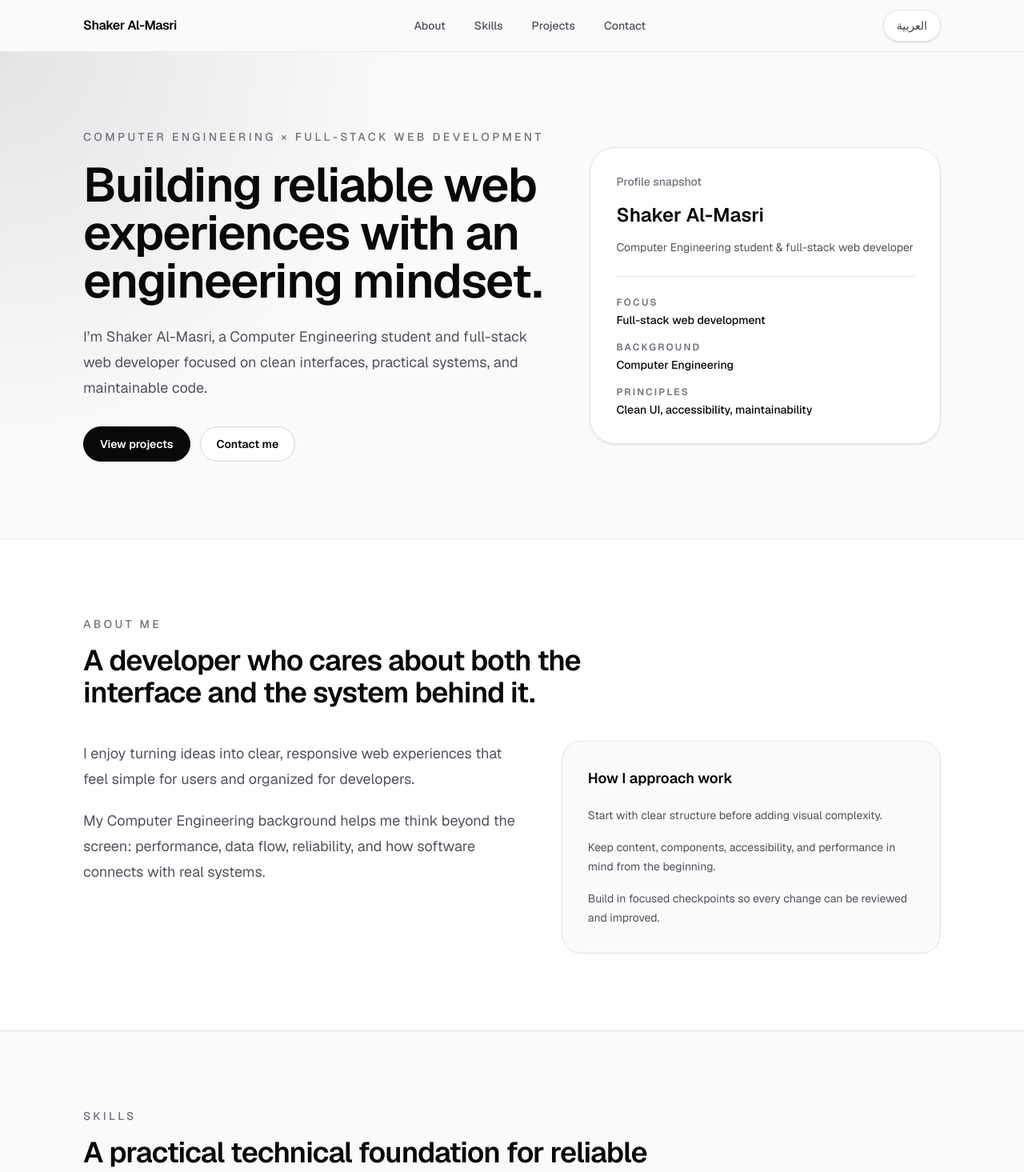
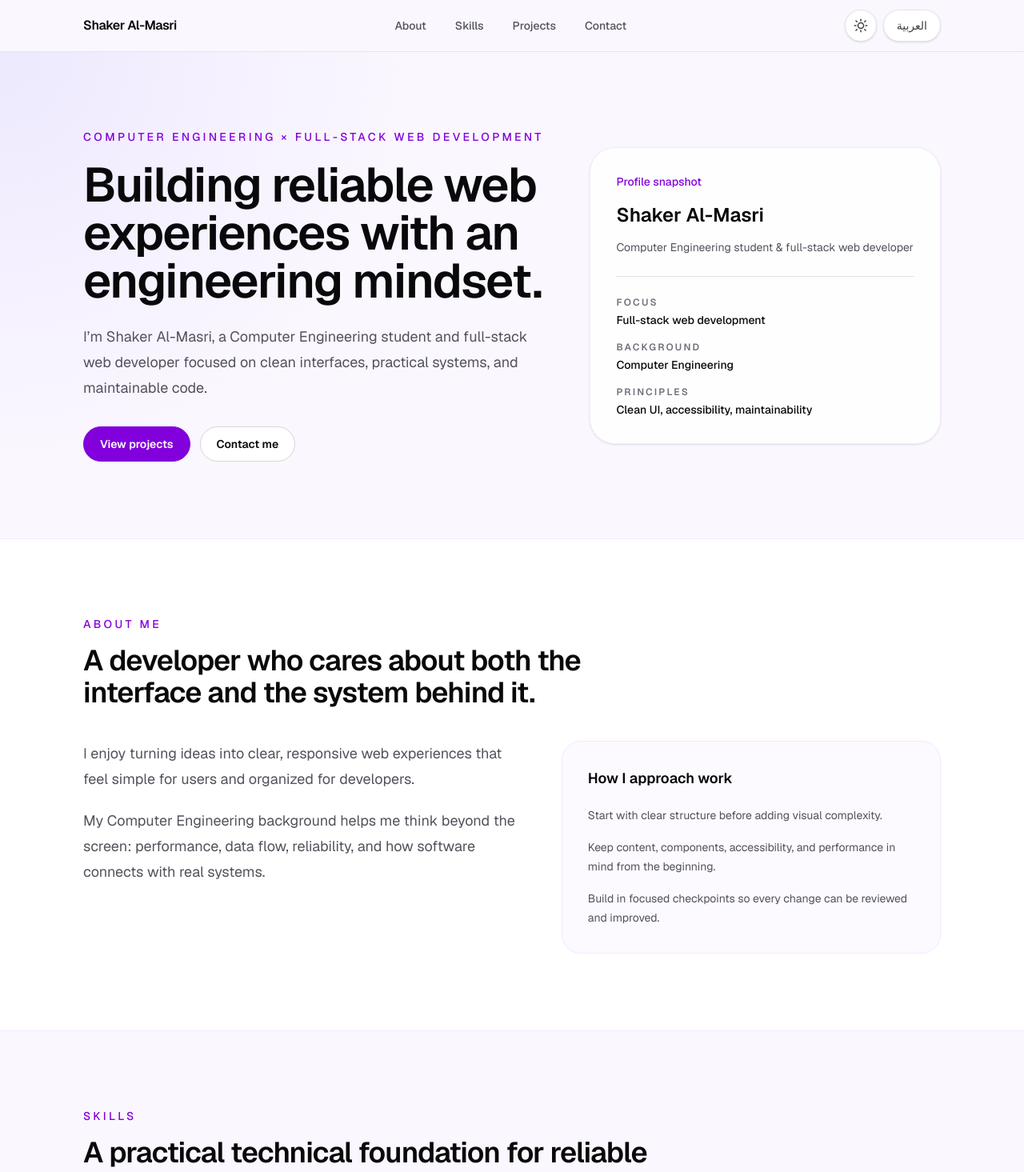
Before and after one commit to ShakerMasri/my-portfolio, a Next.js app: page /en in a window 1280 px wide. Shown: the top 1465 px of the page at 80% size. Built offline with nearby package versions, Linux system fonts and the light colour scheme.

Commit message:
Add purple visual polish and dark mode

```diff
--- a/src/app/globals.css
+++ b/src/app/globals.css
@@ -1,8 +1,19 @@
 @import "tailwindcss";
 
+@custom-variant dark (&:where(.dark, .dark *));
+
 :root {
-  --background: #fafafa;
+  color-scheme: light;
+  --background: #fbf7ff;
   --foreground: #18181b;
+  --focus-ring: #7c3aed;
+}
+
+.dark {
+  color-scheme: dark;
+  --background: #09090b;
+  --foreground: #fafafa;
+  --focus-ring: #c084fc;
 }
 
 @theme inline {
@@ -37,7 +48,7 @@ a:not([class]) {
 }
 
 :focus-visible {
-  outline: 3px solid #2563eb;
+  outline: 3px solid var(--focus-ring);
   outline-offset: 3px;
 }
 
@@ -48,8 +59,8 @@ a:not([class]) {
   z-index: 50;
   transform: translateY(-150%);
   border-radius: 9999px;
-  background: #18181b;
-  color: #ffffff;
+  background: var(--foreground);
+  color: var(--background);
   padding: 0.625rem 1rem;
   font-size: 0.875rem;
   font-weight: 600;
@@ -59,3 +70,13 @@ a:not([class]) {
 .skip-link:focus-visible {
   transform: translateY(0);
 }
+
+::selection {
+  background: #ddd6fe;
+  color: #2e1065;
+}
+
+.dark ::selection {
+  background: #6d28d9;
+  color: #fafafa;
+}
--- a/src/components/layout/site-header.tsx
+++ b/src/components/layout/site-header.tsx
@@ -3,6 +3,7 @@ import { navigation, profile } from "@/config";
 import { getLocalizedText } from "@/i18n/locales";
 import type { Locale, NavigationItem } from "@/types/portfolio";
 import { Container } from "@/components/ui/container";
+import { ThemeToggle } from "@/components/ui/theme-toggle";
 import { LanguageSwitcher } from "./language-switcher";
 
 function getLocalizedHref(item: NavigationItem, locale: Locale) {
@@ -19,12 +20,12 @@ type SiteHeaderProps = Readonly<{
 
 export function SiteHeader({ locale }: SiteHeaderProps) {
   return (
-    <header className="sticky top-0 z-30 border-b border-zinc-200/80 bg-background/90 backdrop-blur">
+    <header className="sticky top-0 z-30 border-b border-zinc-200/80 bg-background/90 backdrop-blur dark:border-white/10">
       <Container className="flex flex-col gap-3 py-3 md:min-h-16 md:flex-row md:items-center md:justify-between md:py-0">
         <div className="flex items-center justify-between gap-4">
           <Link
             href={`/${locale}`}
-            className="font-semibold tracking-tight text-zinc-950"
+            className="font-semibold tracking-tight text-zinc-950 transition hover:text-purple-700 focus-visible:outline focus-visible:outline-2 focus-visible:outline-offset-4 focus-visible:outline-purple-600 dark:text-zinc-50 dark:hover:text-purple-300 dark:focus-visible:outline-purple-300"
             aria-label={
               locale === "en" ? "Go to homepage" : "الانتقال إلى الصفحة الرئيسية"
             }
@@ -32,7 +33,8 @@ export function SiteHeader({ locale }: SiteHeaderProps) {
             {profile.displayName}
           </Link>
 
-          <div className="md:hidden">
+          <div className="flex items-center gap-2 md:hidden">
+            <ThemeToggle locale={locale} />
             <LanguageSwitcher locale={locale} />
           </div>
         </div>
@@ -45,14 +47,15 @@ export function SiteHeader({ locale }: SiteHeaderProps) {
             <Link
               key={item.href}
               href={getLocalizedHref(item, locale)}
-              className="whitespace-nowrap rounded-full px-4 py-2 text-sm font-medium text-zinc-600 transition hover:bg-zinc-100 hover:text-zinc-950 focus-visible:outline focus-visible:outline-2 focus-visible:outline-offset-2 focus-visible:outline-zinc-950"
+              className="whitespace-nowrap rounded-full px-4 py-2 text-sm font-medium text-zinc-600 transition hover:bg-purple-50 hover:text-purple-700 focus-visible:outline focus-visible:outline-2 focus-visible:outline-offset-2 focus-visible:outline-purple-600 dark:text-zinc-300 dark:hover:bg-purple-400/10 dark:hover:text-purple-200 dark:focus-visible:outline-purple-300"
             >
               {getLocalizedText(item.label, locale)}
             </Link>
           ))}
         </nav>
 
-        <div className="hidden md:block">
+        <div className="hidden items-center gap-2 md:flex">
+          <ThemeToggle locale={locale} />
           <LanguageSwitcher locale={locale} />
         </div>
       </Container>
--- a/src/components/sections/about-section.tsx
+++ b/src/components/sections/about-section.tsx
@@ -15,10 +15,10 @@ export function AboutSection({ locale }: AboutSectionProps) {
       id="about"
       eyebrow={getLocalizedText(about.eyebrow, locale)}
       title={getLocalizedText(about.title, locale)}
-      className="border-t border-zinc-200 bg-white"
+      className="border-t border-purple-100 bg-white dark:border-white/10 dark:bg-zinc-950"
     >
       <div className="grid gap-10 lg:grid-cols-[1fr_0.85fr]">
-        <div className="space-y-5 text-base leading-8 text-zinc-600 sm:text-lg">
+        <div className="space-y-5 text-base leading-8 text-zinc-600 dark:text-zinc-300 sm:text-lg">
           {about.paragraphs.map((paragraph) => (
             <p key={getLocalizedText(paragraph, locale)}>
               {getLocalizedText(paragraph, locale)}
@@ -26,12 +26,12 @@ export function AboutSection({ locale }: AboutSectionProps) {
           ))}
         </div>
 
-        <div className="rounded-3xl border border-zinc-200 bg-zinc-50 p-6 sm:p-8">
-          <h2 className="text-lg font-semibold text-zinc-950">
+        <div className="rounded-3xl border border-purple-100 bg-purple-50/50 p-6 dark:border-purple-400/20 dark:bg-purple-400/5 sm:p-8">
+          <h2 className="text-lg font-semibold text-zinc-950 dark:text-zinc-50">
             {locale === "en" ? "How I approach work" : "كيف أتعامل مع العمل"}
           </h2>
 
-          <ul className="mt-5 space-y-4 text-sm leading-6 text-zinc-600">
+          <ul className="mt-5 space-y-4 text-sm leading-6 text-zinc-600 dark:text-zinc-300">
             <li>
               {locale === "en"
                 ? "Start with clear structure before adding visual complexity."
--- a/src/components/sections/hero-section.tsx
+++ b/src/components/sections/hero-section.tsx
@@ -16,9 +16,9 @@ type ActionLinkProps = Readonly<{
 
 const actionStyles = {
   primary:
-    "border-zinc-950 bg-zinc-950 text-white hover:bg-zinc-800 focus-visible:outline-zinc-950",
+    "border-purple-700 bg-purple-700 text-white hover:bg-purple-800 focus-visible:outline-purple-700 dark:border-purple-400 dark:bg-purple-400 dark:text-zinc-950 dark:hover:bg-purple-300 dark:focus-visible:outline-purple-300",
   secondary:
-    "border-zinc-300 bg-white text-zinc-950 hover:border-zinc-400 hover:bg-zinc-50",
+    "border-zinc-300 bg-white text-zinc-950 hover:border-purple-300 hover:bg-purple-50 hover:text-purple-800 dark:border-white/10 dark:bg-zinc-900 dark:text-zinc-100 dark:hover:border-purple-400/50 dark:hover:bg-purple-400/10 dark:hover:text-purple-200",
 } as const;
 
 function getInternalHref(href: PortfolioLink["href"], locale: Locale) {
@@ -61,19 +61,19 @@ export function HeroSection({ locale }: HeroSectionProps) {
   const hero = profile.hero;
 
   return (
-    <section className="bg-[radial-gradient(circle_at_top_left,_#e4e4e7,_transparent_32rem)] py-16 sm:py-24">
+    <section className="bg-[radial-gradient(circle_at_top_left,_#ede9fe,_transparent_32rem)] py-16 dark:bg-[radial-gradient(circle_at_top_left,_rgba(126,34,206,0.24),_transparent_34rem)] sm:py-24">
       <Container>
         <div className="grid items-center gap-10 lg:grid-cols-[1.15fr_0.85fr]">
           <div className="max-w-3xl">
-            <p className="text-sm font-medium uppercase tracking-[0.24em] text-zinc-500">
+            <p className="text-sm font-medium uppercase tracking-[0.24em] text-purple-700 dark:text-purple-300">
               {getLocalizedText(hero.eyebrow, locale)}
             </p>
 
-            <h1 className="mt-5 text-4xl font-semibold tracking-tight text-zinc-950 sm:text-5xl lg:text-6xl">
+            <h1 className="mt-5 text-4xl font-semibold tracking-tight text-zinc-950 dark:text-zinc-50 sm:text-5xl lg:text-6xl">
               {getLocalizedText(hero.headline, locale)}
             </h1>
 
-            <p className="mt-6 max-w-2xl text-base leading-8 text-zinc-600 sm:text-lg">
+            <p className="mt-6 max-w-2xl text-base leading-8 text-zinc-600 dark:text-zinc-300 sm:text-lg">
               {getLocalizedText(hero.description, locale)}
             </p>
 
@@ -91,26 +91,26 @@ export function HeroSection({ locale }: HeroSectionProps) {
             </div>
           </div>
 
-          <aside className="rounded-[2rem] border border-zinc-200 bg-white/85 p-6 shadow-sm backdrop-blur sm:p-8">
-            <p className="text-sm font-medium text-zinc-500">
+          <aside className="rounded-[2rem] border border-purple-100 bg-white/85 p-6 shadow-sm backdrop-blur dark:border-purple-400/20 dark:bg-zinc-900/80 sm:p-8">
+            <p className="text-sm font-medium text-purple-700 dark:text-purple-300">
               {locale === "en" ? "Profile snapshot" : "لمحة سريعة"}
             </p>
 
-            <h2 className="mt-4 text-2xl font-semibold text-zinc-950">
+            <h2 className="mt-4 text-2xl font-semibold text-zinc-950 dark:text-zinc-50">
               {profile.displayName}
             </h2>
 
-            <p className="mt-3 text-sm leading-6 text-zinc-600">
+            <p className="mt-3 text-sm leading-6 text-zinc-600 dark:text-zinc-300">
               {getLocalizedText(profile.role, locale)}
             </p>
 
-            <dl className="mt-6 space-y-4 border-t border-zinc-200 pt-6">
+            <dl className="mt-6 space-y-4 border-t border-zinc-200 pt-6 dark:border-white/10">
               {profile.about.highlights.map((highlight) => (
                 <div key={getLocalizedText(highlight.label, locale)}>
-                  <dt className="text-xs font-semibold uppercase tracking-[0.18em] text-zinc-500">
+                  <dt className="text-xs font-semibold uppercase tracking-[0.18em] text-zinc-500 dark:text-zinc-400">
                     {getLocalizedText(highlight.label, locale)}
                   </dt>
-                  <dd className="mt-1 text-sm font-medium text-zinc-950">
+                  <dd className="mt-1 text-sm font-medium text-zinc-950 dark:text-zinc-100">
                     {getLocalizedText(highlight.value, locale)}
                   </dd>
                 </div>
--- a/src/components/sections/skills-section.tsx
+++ b/src/components/sections/skills-section.tsx
@@ -37,19 +37,19 @@ export function SkillsSection({ locale }: SkillsSectionProps) {
       eyebrow={copy.eyebrow}
       title={copy.title}
       description={copy.description}
-      className="border-t border-zinc-200 bg-zinc-50"
+      className="border-t border-purple-100 bg-purple-50/40 dark:border-white/10 dark:bg-zinc-900/70"
     >
       <div className="grid gap-6 lg:grid-cols-3">
         {skillCategories.map((category) => (
           <article
             key={category.title.en}
-            className="rounded-3xl border border-zinc-200 bg-white p-6 shadow-sm sm:p-7"
+            className="rounded-3xl border border-purple-100 bg-white p-6 shadow-sm dark:border-white/10 dark:bg-zinc-950 sm:p-7"
           >
-            <h3 className="text-lg font-semibold text-zinc-950">
+            <h3 className="text-lg font-semibold text-zinc-950 dark:text-zinc-50">
               {getLocalizedText(category.title, locale)}
             </h3>
 
-            <p className="mt-3 text-sm leading-6 text-zinc-600">
+            <p className="mt-3 text-sm leading-6 text-zinc-600 dark:text-zinc-300">
               {getLocalizedText(category.description, locale)}
             </p>
 
@@ -57,7 +57,7 @@ export function SkillsSection({ locale }: SkillsSectionProps) {
               {category.skills.map((skill) => (
                 <li
                   key={skill}
-                  className="rounded-full border border-zinc-200 bg-zinc-50 px-3 py-1.5 text-sm font-medium text-zinc-700"
+                  className="rounded-full border border-purple-100 bg-purple-50/70 px-3 py-1.5 text-sm font-medium text-purple-900 dark:border-purple-400/20 dark:bg-purple-400/10 dark:text-purple-100"
                 >
                   {skill}
                 </li>
@@ -67,8 +67,8 @@ export function SkillsSection({ locale }: SkillsSectionProps) {
         ))}
       </div>
 
-      <div className="mt-6 rounded-3xl border border-dashed border-zinc-300 bg-white p-6 text-sm leading-6 text-zinc-600">
-        <p className="font-semibold text-zinc-950">{copy.noteTitle}</p>
+      <div className="mt-6 rounded-3xl border border-dashed border-purple-200 bg-white p-6 text-sm leading-6 text-zinc-600 dark:border-purple-400/30 dark:bg-zinc-950 dark:text-zinc-300">
+        <p className="font-semibold text-zinc-950 dark:text-zinc-50">{copy.noteTitle}</p>
         <p className="mt-2">{copy.noteText}</p>
       </div>
     </Section>
--- a/src/components/ui/section.tsx
+++ b/src/components/ui/section.tsx
@@ -23,19 +23,19 @@ export function Section({
         {(eyebrow || title || description) && (
           <div className="max-w-3xl">
             {eyebrow && (
-              <p className="text-sm font-medium uppercase tracking-[0.24em] text-zinc-500">
+              <p className="text-sm font-medium uppercase tracking-[0.24em] text-purple-700 dark:text-purple-300">
                 {eyebrow}
               </p>
             )}
 
             {title && (
-              <h2 className="mt-4 text-3xl font-semibold tracking-tight text-zinc-950 sm:text-4xl">
+              <h2 className="mt-4 text-3xl font-semibold tracking-tight text-zinc-950 dark:text-zinc-50 sm:text-4xl">
                 {title}
               </h2>
             )}
 
             {description && (
-              <p className="mt-5 text-base leading-8 text-zinc-600 sm:text-lg">
+              <p className="mt-5 text-base leading-8 text-zinc-600 dark:text-zinc-300 sm:text-lg">
                 {description}
               </p>
             )}
--- /dev/null
+++ b/src/components/ui/theme-toggle.tsx
@@ -0,0 +1,149 @@
+"use client";
+
+import { useEffect, useSyncExternalStore } from "react";
+import type { Locale } from "@/types/portfolio";
+
+type Theme = "light" | "dark";
+
+const themeStorageKey = "portfolio-theme";
+const themeChangeEventName = "portfolio-theme-change";
+
+function isTheme(value: string | null): value is Theme {
+  return value === "light" || value === "dark";
+}
+
+function getSystemTheme(): Theme {
+  return window.matchMedia("(prefers-color-scheme: dark)").matches
+    ? "dark"
+    : "light";
+}
+
+function getThemeSnapshot(): Theme {
+  if (typeof window === "undefined") {
+    return "light";
+  }
+
+  const storedTheme = window.localStorage.getItem(themeStorageKey);
+
+  if (isTheme(storedTheme)) {
+    return storedTheme;
+  }
+
+  return getSystemTheme();
+}
+
+function getServerThemeSnapshot(): Theme {
+  return "light";
+}
+
+function subscribeTheme(callback: () => void) {
+  if (typeof window === "undefined") {
+    return () => {};
+  }
+
+  const mediaQuery = window.matchMedia("(prefers-color-scheme: dark)");
+
+  function handleStorage(event: StorageEvent) {
+    if (event.key === themeStorageKey) {
+      callback();
+    }
+  }
+
+  window.addEventListener("storage", handleStorage);
+  window.addEventListener(themeChangeEventName, callback);
+  mediaQuery.addEventListener("change", callback);
+
+  return () => {
+    window.removeEventListener("storage", handleStorage);
+    window.removeEventListener(themeChangeEventName, callback);
+    mediaQuery.removeEventListener("change", callback);
+  };
+}
+
+function saveTheme(theme: Theme) {
+  window.localStorage.setItem(themeStorageKey, theme);
+  window.dispatchEvent(new Event(themeChangeEventName));
+}
+
+function applyTheme(theme: Theme) {
+  document.documentElement.classList.toggle("dark", theme === "dark");
+  document.documentElement.dataset.theme = theme;
+}
+
+type ThemeToggleProps = Readonly<{
+  locale: Locale;
+}>;
+
+export function ThemeToggle({ locale }: ThemeToggleProps) {
+  const theme = useSyncExternalStore(
+    subscribeTheme,
+    getThemeSnapshot,
+    getServerThemeSnapshot,
+  );
+
+  useEffect(() => {
+    applyTheme(theme);
+  }, [theme]);
+
+  const isDark = theme === "dark";
+
+  function handleToggle() {
+    const nextTheme: Theme = isDark ? "light" : "dark";
+
+    saveTheme(nextTheme);
+    applyTheme(nextTheme);
+  }
+
+  const label =
+    locale === "en"
+      ? isDark
+        ? "Switch to light mode"
+        : "Switch to dark mode"
+      : isDark
+        ? "التبديل إلى الوضع الفاتح"
+        : "التبديل إلى الوضع الداكن";
+
+  return (
+    <button
+      type="button"
+      aria-label={label}
+      aria-pressed={isDark}
+      className="inline-flex size-10 items-center justify-center rounded-full border border-zinc-200 bg-white text-zinc-700 shadow-sm transition hover:border-purple-300 hover:bg-purple-50 hover:text-purple-700 focus-visible:outline focus-visible:outline-2 focus-visible:outline-offset-2 focus-visible:outline-purple-600 dark:border-white/10 dark:bg-zinc-900 dark:text-zinc-200 dark:hover:border-purple-400/50 dark:hover:bg-purple-400/10 dark:hover:text-purple-200 dark:focus-visible:outline-purple-300"
+      onClick={handleToggle}
+    >
+      <svg
+        aria-hidden="true"
+        className={isDark ? "hidden size-5" : "size-5"}
+        fill="none"
+        stroke="currentColor"
+        strokeLinecap="round"
+        strokeLinejoin="round"
+        strokeWidth="1.8"
+        viewBox="0 0 24 24"
+      >
+        <path d="M12 4.75v-2" />
+        <path d="M12 21.25v-2" />
+        <path d="m4.75 4.75 1.4 1.4" />
+        <path d="m17.85 17.85 1.4 1.4" />
+        <path d="M2.75 12h2" />
+        <path d="M19.25 12h2" />
+        <path d="m4.75 19.25 1.4-1.4" />
+        <path d="m17.85 6.15 1.4-1.4" />
+        <path d="M12 16.25a4.25 4.25 0 1 0 0-8.5 4.25 4.25 0 0 0 0 8.5Z" />
+      </svg>
+
+      <svg
+        aria-hidden="true"
+        className={isDark ? "size-5" : "hidden size-5"}
+        fill="none"
+        stroke="currentColor"
+        strokeLinecap="round"
+        strokeLinejoin="round"
+        strokeWidth="1.8"
+        viewBox="0 0 24 24"
+      >
+        <path d="M20.25 14.3A7.75 7.75 0 0 1 9.7 3.75 8.5 8.5 0 1 0 20.25 14.3Z" />
+      </svg>
+    </button>
+  );
+}
```
Also changed, not shown: scripts/zipem.mjs (+12 -4 lines), src/components/layout/site-footer.tsx (+5 -5 lines), src/components/sections/contact-section.tsx (+14 -14 lines), src/components/sections/projects-section.tsx (+15 -15 lines).
